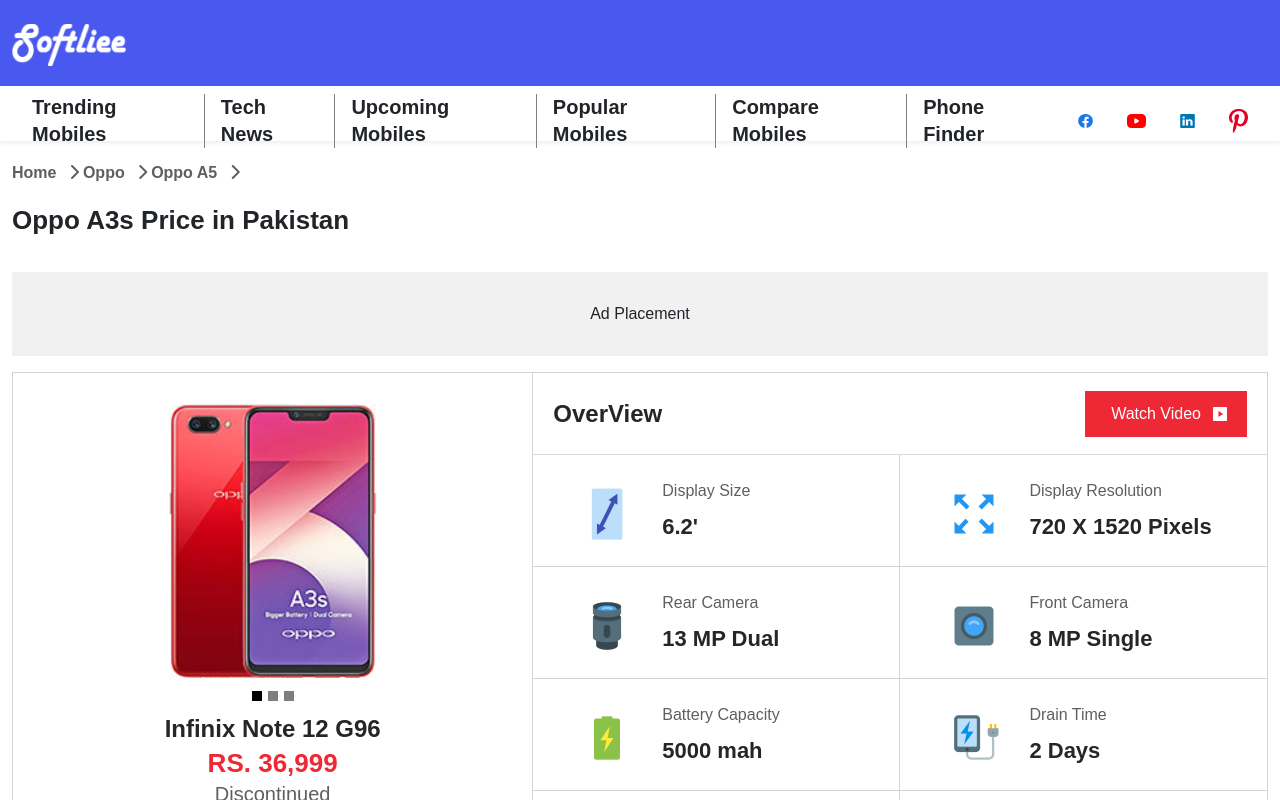
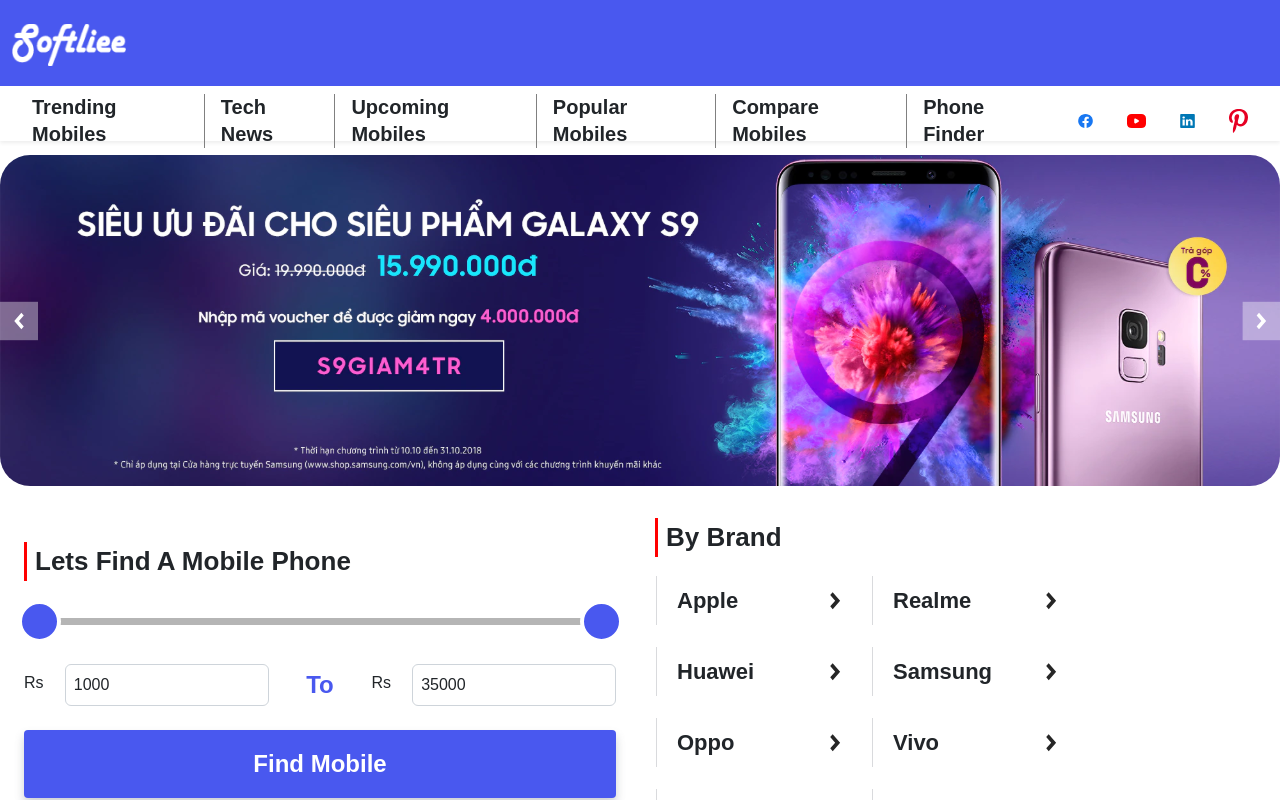
Before and after one commit to ahmer70/softliee, a React (Create React App) app: page /product_page in a window 1280 px wide. Shown: the top 800 px of the page. Built offline with nearby package versions, Linux system fonts and the light colour scheme.

Commit message:
Configure React app for deployment to GitHub Pages

```diff
--- a/src/App.js
+++ b/src/App.js
@@ -36,7 +36,7 @@
           <div className='mobile-mode-off'>
             <MobileMenu />
           </div>
-          {/* <HomePage /> */}
+          <HomePage />
 
           <Routes>
             <Route exact path="/" element={<HomePage />} />
--- a/src/components/MobileRange.js
+++ b/src/components/MobileRange.js
@@ -1,7 +1,6 @@
 import React from "react";
 import "sanitize.css";
-// import "./styles.scss";
-import InputRange from "react-input-range";
+
 import Slider from "@material-ui/core/Slider";
 import { makeStyles } from "@material-ui/core/styles";
 
@@ -44,7 +43,6 @@
 );
 
 const MobileRange = () => {
-    const [val, setVal] = React.useState({ min: 0, max: 100 });
 
     const [val2, setVal2] = React.useState([1000, 35000]);
 
```
Also changed, not shown: 7 other files (tests, documents, lock files or other folders).
